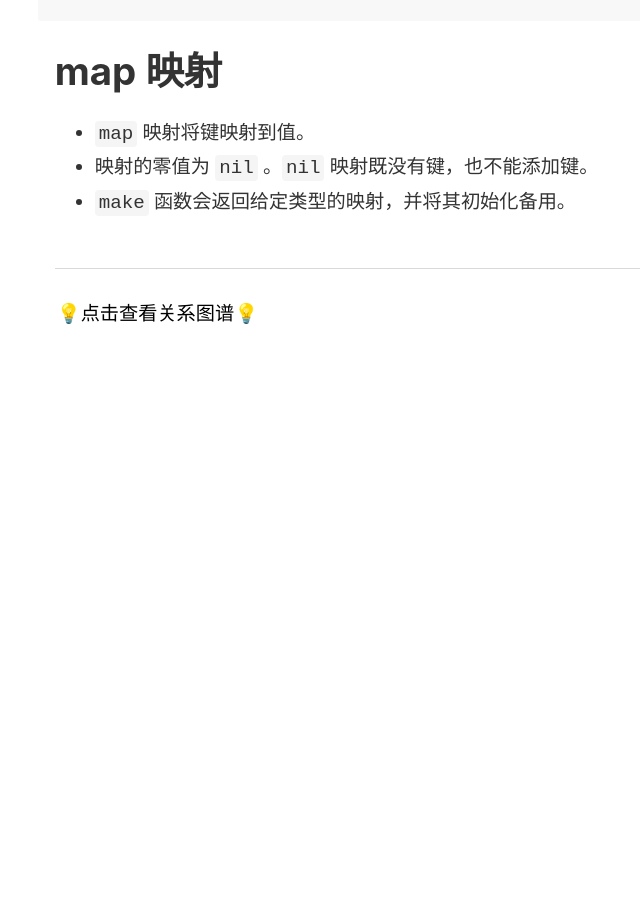
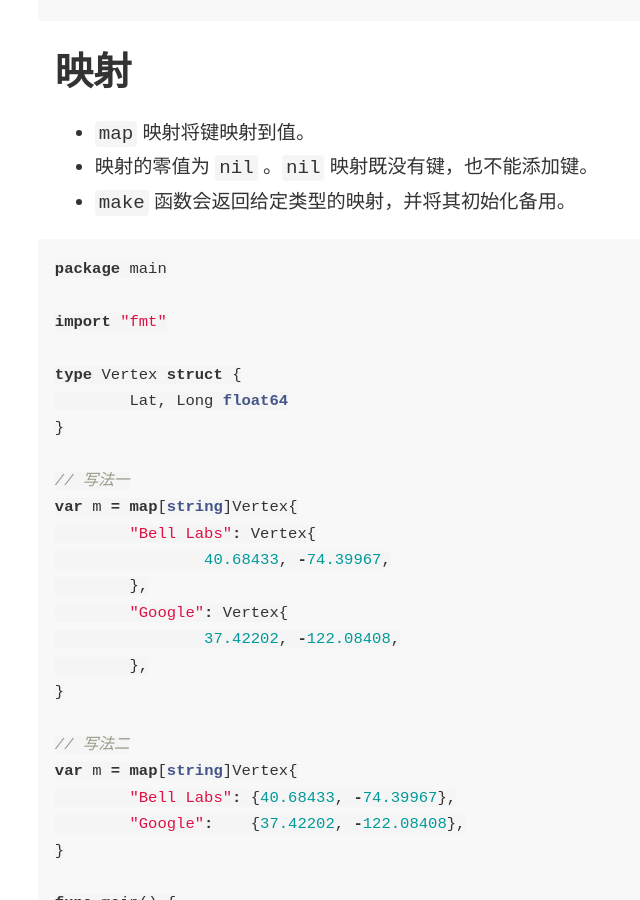
Before and after one commit to wingowen/digital-garden-jekyll, a Jekyll site: the page built from _notes/Go 语言.md, in a window 1280 px wide and 900 px high, scrolled down 9176 px. Shown: the whole window, without its empty margins (22-662 px from the left). Built offline with Jekyll 4.4.1, drawn with Linux system fonts in a browser that asks for light colours; before the commit the page ends 9619 px from its top, so only the background shows below that; some of the changed text lies outside the part shown.

Commit message:
vault backup: 2025-03-22 02:24:44

````diff
--- a/_notes/Go 语言.md
+++ b/_notes/Go 语言.md
@@ -314,8 +314,57 @@ func main() {
 }
 ```
 
-# map 映射
+# 映射
 
 - `map` 映射将键映射到值。
 - 映射的零值为 `nil` 。`nil` 映射既没有键，也不能添加键。
 - `make` 函数会返回给定类型的映射，并将其初始化备用。
+
+```go
+package main
+
+import "fmt"
+
+type Vertex struct {
+	Lat, Long float64
+}
+
+// 写法一
+var m = map[string]Vertex{
+	"Bell Labs": Vertex{
+		40.68433, -74.39967,
+	},
+	"Google": Vertex{
+		37.42202, -122.08408,
+	},
+}
+
+// 写法二
+var m = map[string]Vertex{
+	"Bell Labs": {40.68433, -74.39967},
+	"Google":    {37.42202, -122.08408},
+}
+
+func main() {
+	fmt.Println(m)
+}
+
+// 统计一句话里单词出现的次数
+package main
+
+import (
+	"strings"
+)
+
+func WordCount(s string) map[string]int {
+	words := strings.Fields(s)    // 按空白分割字符串为单词切片
+	counts := make(map[string]int) // 初始化映射
+
+	// 遍历单词并统计
+	for _, word := range words {
+		counts[word]++
+	}
+
+	return counts
+}
+```
````
